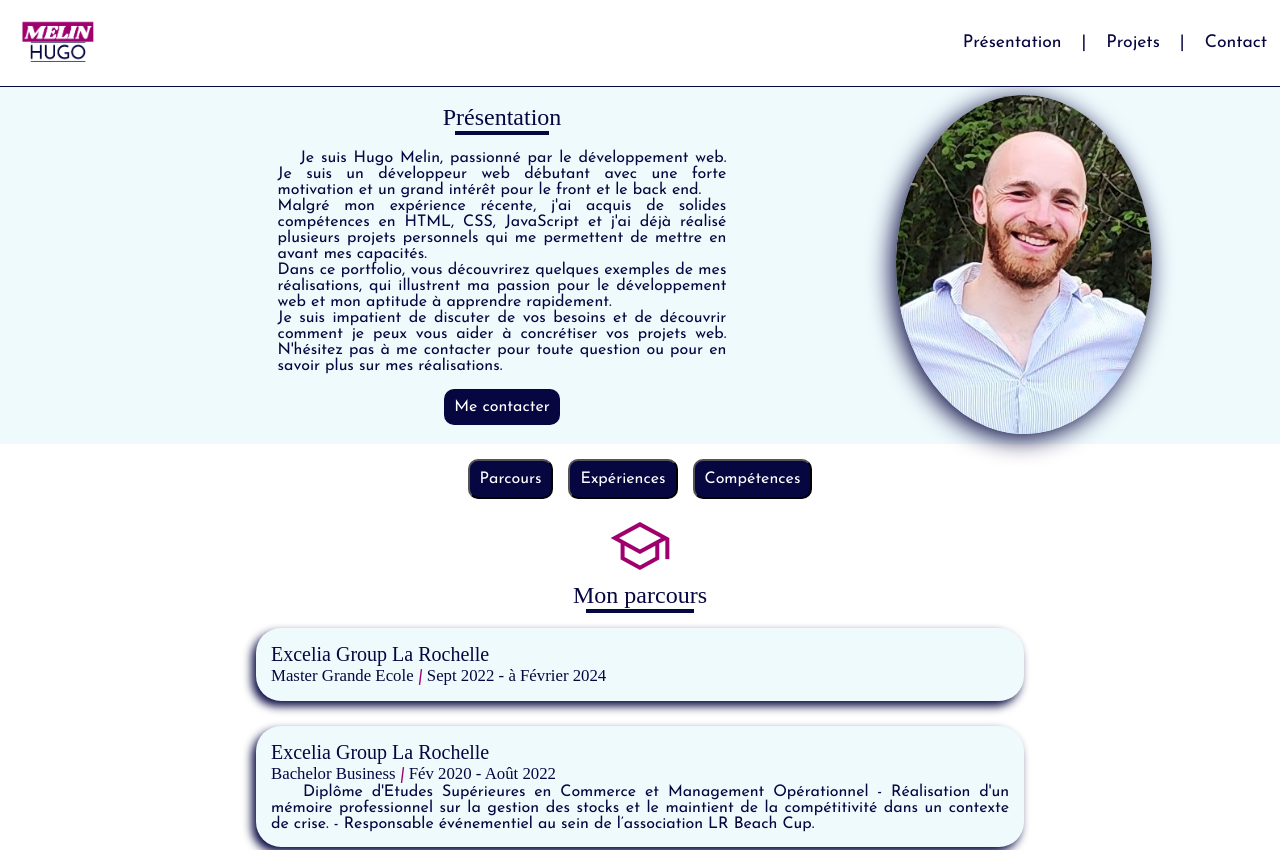
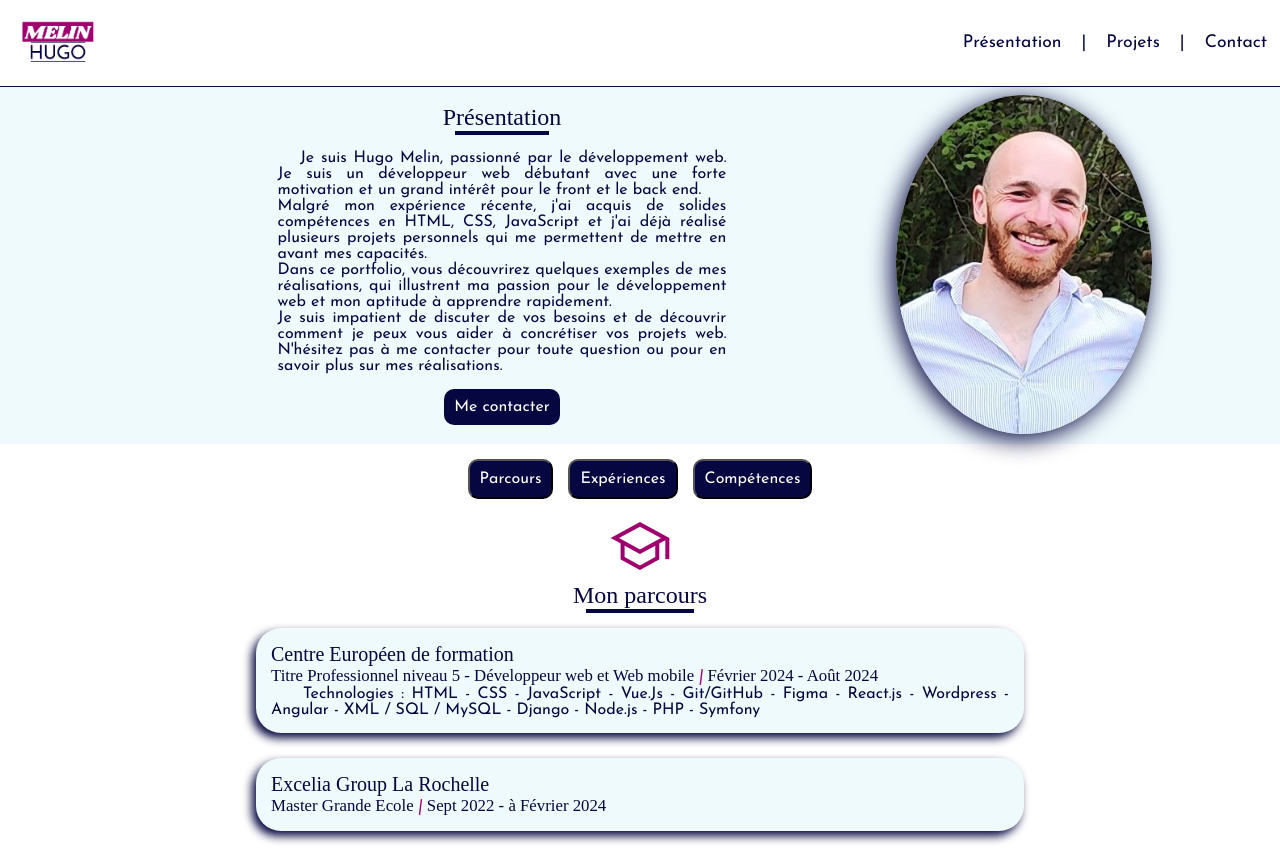
Before and after one commit to HugoMelin/Projet_CEF_Portfolio, a Vue app: page / in a window 1280 px wide. Shown: the top 850 px of the page. Built offline with nearby package versions, Linux system fonts and the light colour scheme; a web font is replaced by a local one.

Commit message:
Add school year

```diff
--- a/src/components/Courses.vue
+++ b/src/components/Courses.vue
@@ -19,6 +19,12 @@
             date: 'Sept 2022 - à Février 2024',
             title: 'Master Grande Ecole',
         },
+        annee4: {
+            ecole: 'Centre Européen de formation',
+            date : 'Février 2024 - Août 2024',
+            title: 'Titre Professionnel niveau 5 - Développeur web et Web mobile',
+            comment: 'Technologies : HTML - CSS - JavaScript - Vue.Js - Git/GitHub - Figma - React.js - Wordpress - Angular - XML / SQL / MySQL - Django - Node.js - PHP - Symfony'
+        }
     }
 </script>
 
```
